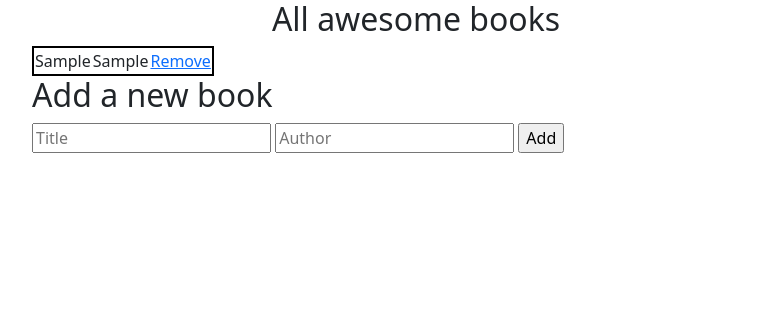
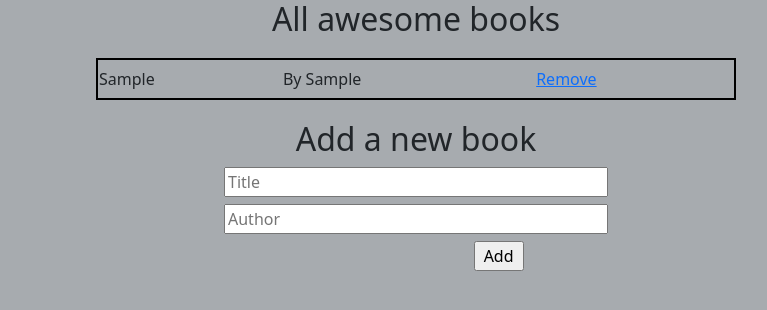
Before and after one commit to ikoote1/Awesome-Books, a website: page index.html in a window 1280 px wide. Both pictures are taken after typing "Sample", "Sample" into the empty fields and a click on the input "Add". Shown: the whole page, without its empty margins (224-991 px from the left). Drawn offline with nearby package versions, Linux system fonts and the light colour scheme.

Commit message:
Added some styling

```diff
--- a/index.html
+++ b/index.html
@@ -19,7 +19,7 @@
       <!-- books displayed -->
       <section class="book-displayed-section">
         <h2 class="all-books-title">All awesome books</h2>
-        <table>
+        <table class="tables">
           <tbody class="table-body"></tbody>
         </table>
       </section>
--- a/index.js
+++ b/index.js
@@ -25,7 +25,7 @@ class UI {
 
     tableRow.innerHTML = `
            <td>${book.title}</td>
-           <td>${book.author}</td>
+           <td class= "td-by">  By ${book.author}</td>
            <td><a href="#" class="remove-btn">Remove</a></td>
         `;
 
--- a/style.css
+++ b/style.css
@@ -1,29 +1,31 @@
 body {
-  /* align-items: center; */
-  /* align-content: center; */
+background-color: rgb(167, 171, 175);
+}
+.tables{
+  width: 50%;
+  height: auto;
+  border: 2px solid #000;
+  position: relative;
+  left: 25%;
+  margin-top: 20px;
+  margin-bottom: 20px;
+}
+tr{ border: 2px solid #000;
+  height: 40px;}
 
-  /* text-align: center; */
+.add-book-form{
+  display: flex;
+  flex-direction: column;
+  gap: 7px;
+  width: 30%;
+  position: relative;
+  left: 35%;
 }
-
-.container-div {
-  margin: 0 20%;
-}
-
-.all-books-title {
+h2{
   text-align: center;
 }
-
-.table-body {
-  /* width: 600px; */
-  border: 2px solid #000;
+.submit-btn{
+  width: 50px;
+  position: relative;
+  left: 65%;
 }
-
-.table-body tr {
-  display: flex;
-  justify-content: space-between;
-  width: 100%;
-}
-
-.table-body tr td .remove-btn{
-  /* justify-content: flex-end; */
-}
```
